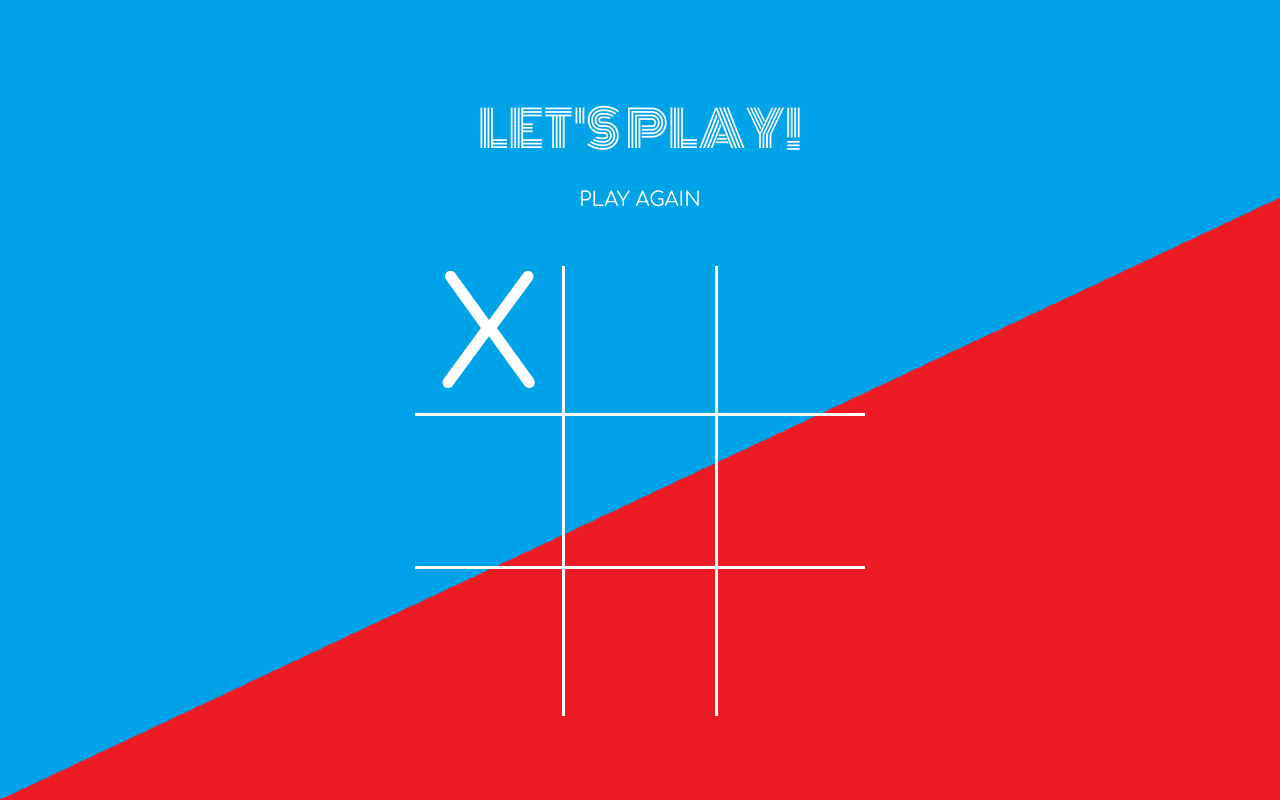
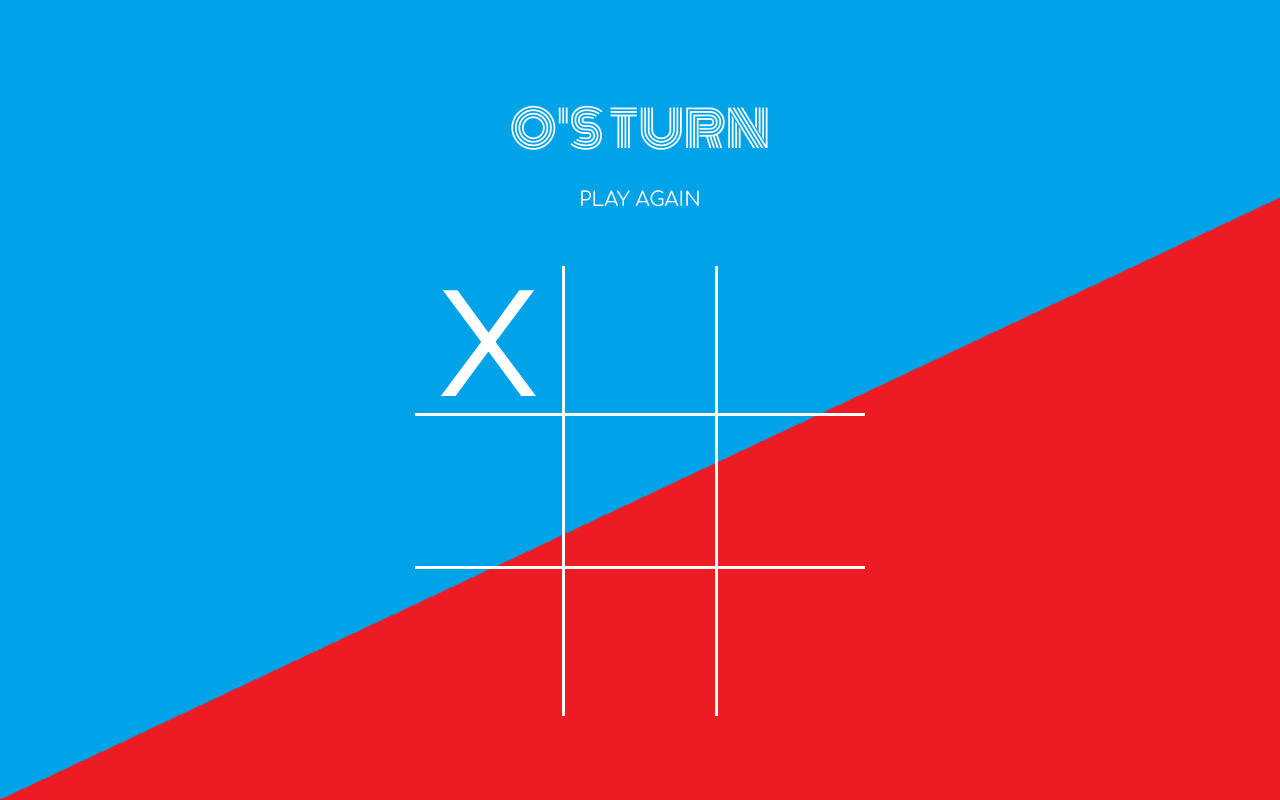
Before and after one commit to Samantha-Nguyen/Tic-Tac-Toe, a plain HTML site: page index.html in a window 1280 px wide. Both pictures are taken after a click on the element 490 px from the left and 340 px from the top of the page. Drawn offline with Linux system fonts and the light colour scheme.

Commit message:
Style.css

```diff
--- a/index.html
+++ b/index.html
@@ -12,11 +12,13 @@
     <link href = "https://fonts.googleapis.com/css2?family=Monoton&display=swap" rel = "stylesheet">
     <link rel = "preconnect" href = "https://fonts.gstatic.com">
     <link href = "https://fonts.googleapis.com/css2?family=Comfortaa&display=swap" rel = "stylesheet">
+    <link rel = "preconnect" href = "https://fonts.gstatic.com">
+    <link href = "https://fonts.googleapis.com/css2?family=Mulish&display=swap" rel = "stylesheet">
     <title>Tic-Tac-Toe</title>
   </head>
   <body>
     <div class = "container">
-      <p id = "playtext">Let's Play</p>
+      <p id = "playtext">X's Turn</p>
       <button id = "restartbtn">Play Again</button>
       <div id = "gameboard">
         <div class = "box" id = "0"></div>
--- a/script.js
+++ b/script.js
@@ -51,7 +51,7 @@ const boxClicked = (e) => {
     spaces[id] = currentPlayer
     e.target.innerText = currentPlayer
 
-    // If a player has won, the "Let's Play!" text will change to write that they have won.
+    // If a player has won, the "(currentPlayer)Turn" text will change to write that they have won.
     if (playerHasWon()) {
       playText.innerText = `${currentPlayer} has won!`
       return
@@ -59,6 +59,7 @@ const boxClicked = (e) => {
 
     // This line will update the current player each time they make a move.
     currentPlayer = currentPlayer === PLAYER_1 ? PLAYER_2 : PLAYER_1
+    playText.innerHTML = `${currentPlayer}'s Turn`
   }
 }
 
@@ -106,7 +107,7 @@ const playerHasWon = () => {
   }
 }
 
-// This restarts the game by clearing all the boxes and resetting the title to "Let's Play".
+// This restarts the game by clearing all the boxes and resetting the title to "X's Turn".
 const restart = () => {
   spaces.forEach((space, index) => {
     spaces[index] = null
@@ -115,7 +116,7 @@ const restart = () => {
     box.innerText = ''
   })
   count = 0
-  playText.innerText = "Let's Play!"
+  playText.innerText = "X's Turn"
   currentPlayer = PLAYER_1
 }
 
--- a/style.css
+++ b/style.css
@@ -79,5 +79,5 @@ body {
   align-items: center;
   color: var(--white);
   font-size: 150px;
-  font-family: 'Comfortaa', cursive;
+  font-family: 'Mulish', sans-serif;
 }
```
